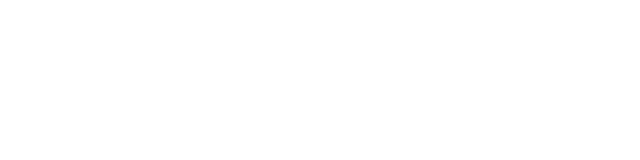
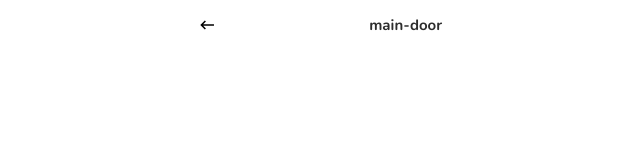
Before and after one commit to Theo-flux/iLock, a React (Vite) app: page /door/main-door in a window 1280 px wide. Before the commit this address had no page. Shown: the top 160 px of the page, without its empty margins (251-891 px from the left). Built offline with nearby package versions, Linux system fonts and the light colour scheme.

Commit message:
[feat]: Door dynamic routing fix

```diff
--- a/src/App.tsx
+++ b/src/App.tsx
@@ -12,7 +12,7 @@
         <Route path="/register"  element={<Register/>}/>
         <Route path="/notification"  element={<Notification/>}/>
         <Route path="/settings"  element={<Settings/>}/>
-        <Route path="/door"  element={<Door/>}/>
+        <Route path="/door/:door"  element={<Door/>}/>
       </Routes>
     </Section>
   )
--- a/src/components/door/Door.tsx
+++ b/src/components/door/Door.tsx
@@ -1,10 +1,15 @@
+import { useParams } from "react-router-dom"
 import { Wrapper } from "../../shared"
 import NavCommon from "../common/NavCommon"
 
 function Door() {
+  const params = useParams();
+
+  console.log(params)
+
   return (
     <Wrapper>
-        <NavCommon text={'Doorname'}/>
+        <NavCommon text={`${params?.door}`}/>
     </Wrapper>
   )
 }
--- a/src/components/home/Doors.tsx
+++ b/src/components/home/Doors.tsx
@@ -8,7 +8,7 @@
         <StyledH5>Doors</StyledH5>
 
         <DoorInnerContainer>
-            <StyledLink to={'/door'}>
+            <StyledLink to={`/door/main-door`}>
                 <DoorCard>
                     <StyledText>Main Door</StyledText>
                     <Status>
@@ -18,7 +18,7 @@
                 </DoorCard>
             </StyledLink>
 
-            <StyledLink to={'/door'}>
+            <StyledLink to={`/door/office-door`}>
                 <DoorCard>
                     <StyledText>Office Door</StyledText>
                     <Status>
```
